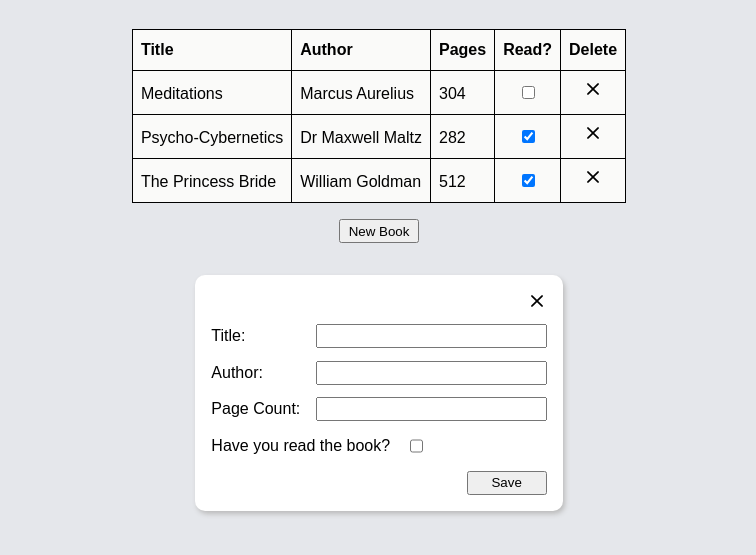
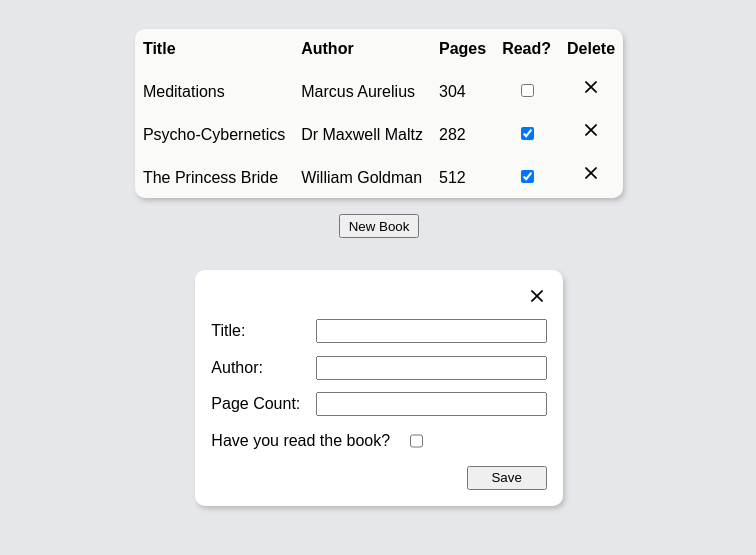
Before and after one commit to gemini-mastiff/library, a plain HTML site: page index.html in a window 1280 px wide. Shown: the part 67-622 px from the top of the page, without its empty margins (261-1017 px from the left). Drawn offline with Linux system fonts and the light colour scheme; a web font is replaced by a local one.

Commit message:
Add border shadow and radius to table

```diff
--- a/css/style.css
+++ b/css/style.css
@@ -65,18 +65,20 @@ table{
     table-layout: fixed;
     background-color: var(--MAIN-COLOUR);
     border-collapse: collapse;
+    border-radius: 10px;
+    box-shadow: 2px 3px 5px 0px #BCBCBC;
     margin-bottom: 1rem;
 }
 
 th, td{
-    border: 1px solid black;
+    /* border: 1px solid black; */
     text-align: left;
     padding: 8px;
 }
 
 tr th:nth-last-child(-n+2),
 tr td:nth-last-child(-n+2){
-    width: 5%;
+    width: 10%;
     text-align: center;
 }
 
```
